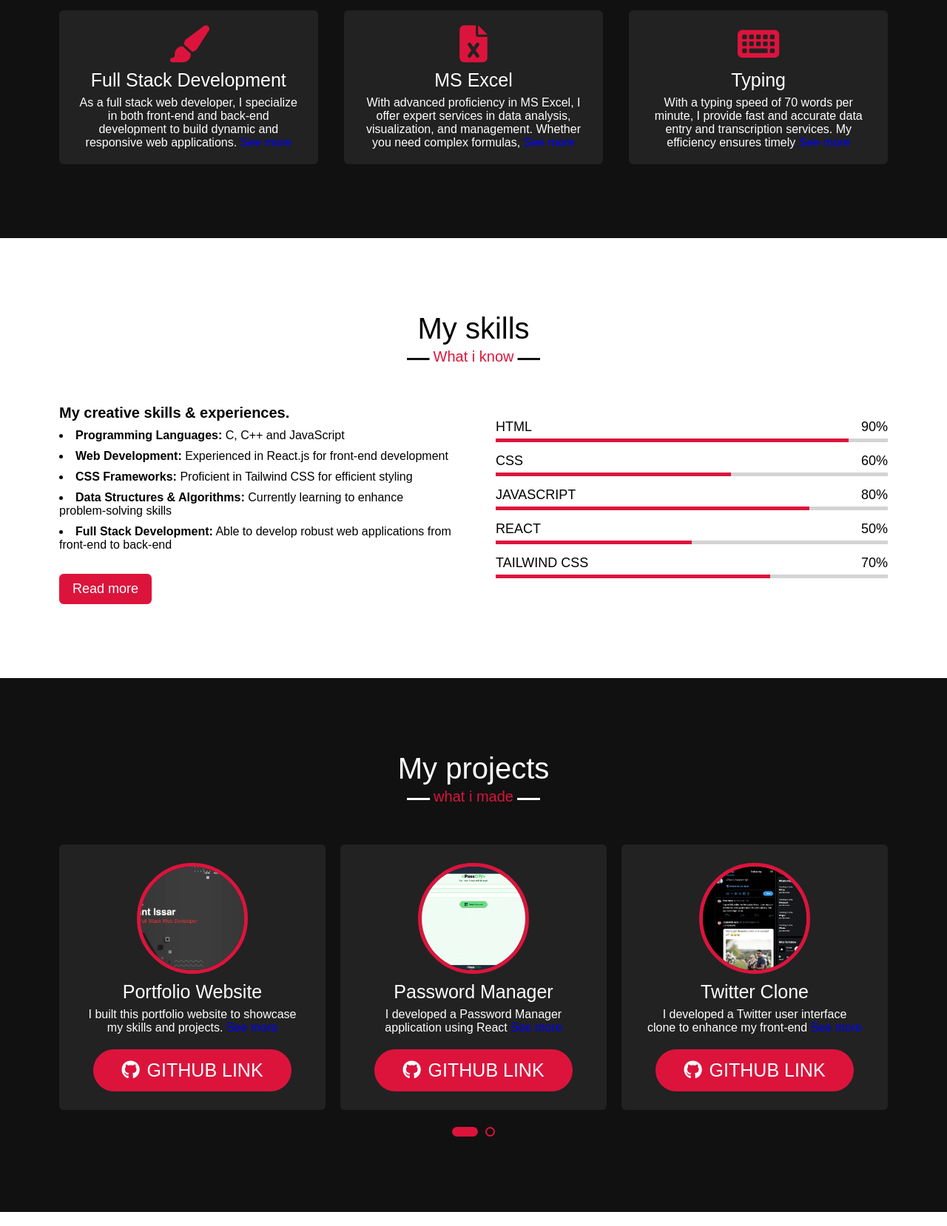
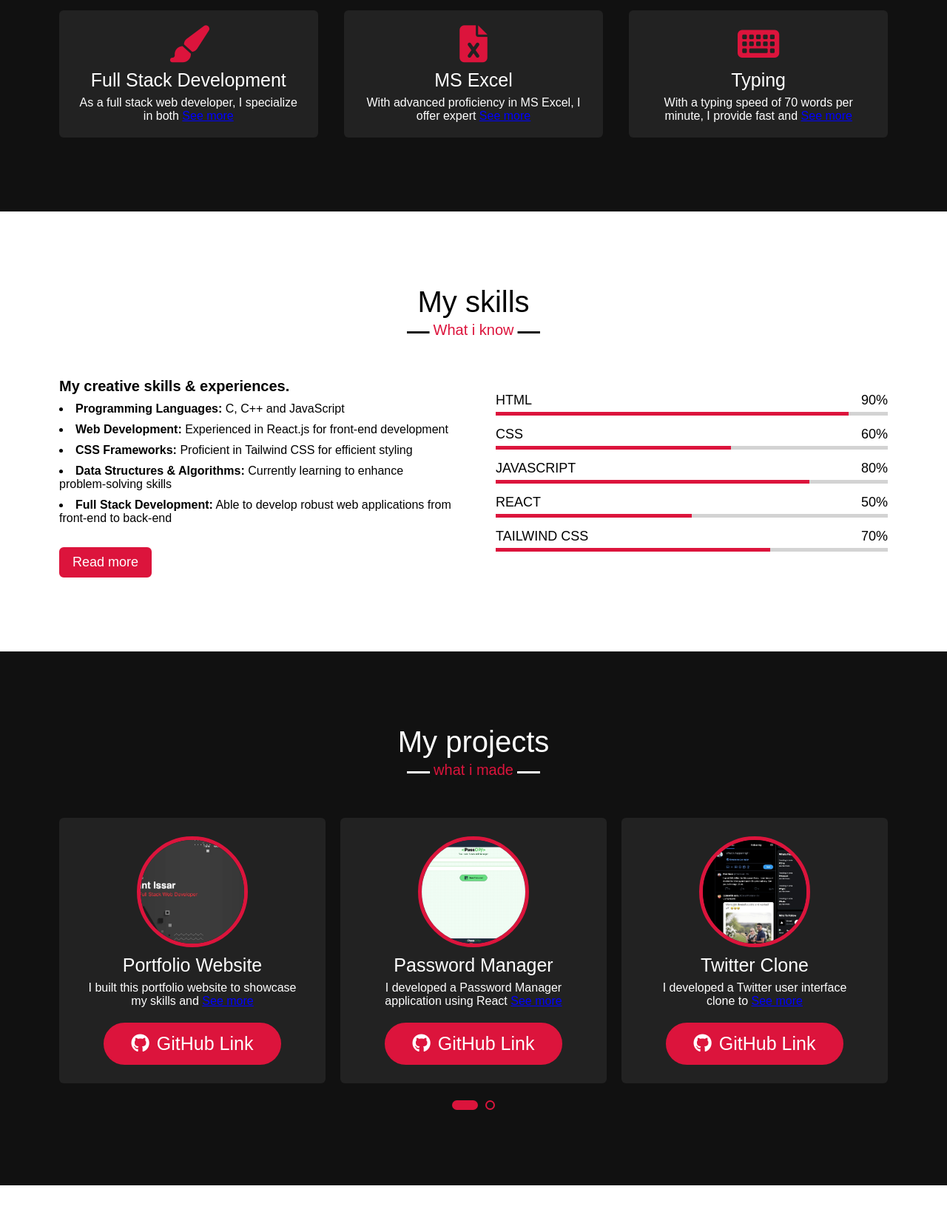
Before and after one commit to IssarHemant/Portfolio-Website, a plain HTML site: page index.html in a window 1280 px wide. Shown: the part 1740-3398 px from the top of the page at 74% size. Drawn offline with nearby package versions, Linux system fonts and the light colour scheme; a script that the page names is missing.

```diff
--- a/index.html
+++ b/index.html
@@ -67,19 +67,19 @@
                 <div class="box">
                     <i class="fa-solid fa-paintbrush"></i>
                     <div class="text">Full Stack Development</div>
-                    <p>As a full stack web developer, I specialize in both front-end and back-end development to build dynamic and responsive web applications. <span class="seemore1">See more</span><span class="content1">From crafting intuitive user interfaces to designing robust server-side solutions, I deliver end-to-end web solutions tailored to meet your business needs. Let's bring your digital vision to life with seamless functionality and a user-centric approach.</span></p>
+                    <p>As a full stack web developer, I specialize in both <span class="seemore1">See more</span><span class="content1">front-end and back-end development to build dynamic and responsive web applications. From crafting intuitive user interfaces to designing robust server-side solutions, I deliver end-to-end web solutions tailored to meet your business needs. Let's bring your digital vision to life with seamless functionality and a user-centric approach.</span></p>
                 </div>
               </div>
               <div class="card">
                 <div class="box">
                     <i class="fa-solid fa-file-excel"></i>                    <div class="text">MS Excel</div>
-                    <p>With advanced proficiency in MS Excel, I offer expert services in data analysis, visualization, and management. Whether you need complex formulas, <span class="seemore2">See more</span><span class="content2">pivot tables, or custom macros, I can transform raw data into actionable insights and streamline your data workflows for better decision-making and efficiency.</span></p>
+                    <p>With advanced proficiency in MS Excel, I offer expert <span class="seemore2">See more</span><span class="content2">services in data analysis, visualization, and management. Whether you need complex formulas, pivot tables, or custom macros, I can transform raw data into actionable insights and streamline your data workflows for better decision-making and efficiency.</span></p>
                 </div>
                 </div>
                 <div class="card">
                     <div class="box">
                         <i class="fa-solid fa-keyboard"></i>                        <div class="text">Typing</div>
-                        <p>With a typing speed of 70 words per minute, I provide fast and accurate data entry and transcription services. My efficiency ensures timely <span class="seemore3">See more</span><span class="content3">and precise completion of tasks, helping you manage your information seamlessly and focus on what matters most.</span></p>
+                        <p>With a typing speed of 70 words per minute, I provide fast and <span class="seemore3">See more</span><span class="content3">accurate data entry and transcription services. My efficiency ensures timely and precise completion of tasks, helping you manage your information seamlessly and focus on what matters most.</span></p>
                     </div>
                   </div>
               </div>
@@ -151,8 +151,8 @@
                     <div class="box">
                     <img src="Portfolio.png" alt="">
                     <div class="text">Portfolio Website</div>
-                    <p>I built this portfolio website to showcase my skills and projects. <span class="seemore8">See more</span><span class="content8">The site is developed using HTML, CSS, JavaScript, and jQuery. It features a clean, responsive design and interactive elements that provide a seamless user experience. The site includes sections for my projects, skills, and contact information, allowing visitors to easily navigate and learn more about my work.</span></p>
-                    <button class="github"><span><i class="fa-brands fa-github"></i></span><a href="https://github.com/IssarHemant/Portfolio-Website.git">GITHUB LINK</a></button>
+                    <p>I built this portfolio website to showcase my skills and <span class="seemore8">See more</span><span class="content8">The site is developed using HTML, CSS, JavaScript, and jQuery. It features a clean, responsive design and interactive elements that provide a seamless user experience. The site includes sections for my projects, skills, and contact information, allowing visitors to easily navigate and learn more about my work.</span></p>
+                    <button class="github"><span><i class="fa-brands fa-github"></i></span><a href="https://github.com/IssarHemant/Portfolio-Website.git">GitHub Link</a></button>
                 </div>
             </div>
             <div class="card">
@@ -160,23 +160,23 @@
                 <img src="Passwordmanager.png" alt="">
                 <div class="text">Password Manager</div>
                 <p>I developed a Password Manager application using React <span class="seemore7">See more</span><span class="content7">and Tailwind CSS to provide a secure and user-friendly solution for managing passwords. This project includes fields for entering the website URL, username, and password. Users can store their passwords in the device's local storage, and the application also allows them to edit and delete their saved details as needed. By leveraging React for dynamic functionality and Tailwind CSS for a responsive design, this project demonstrates my ability to build practical and efficient web applications with comprehensive data management features.</span></p>
-                <button class="github"><span><i class="fa-brands fa-github"></i></span><a href="https://github.com/IssarHemant/PASSWORD-MANAGER.git">GITHUB LINK</a></button>
+                <button class="github"><span><i class="fa-brands fa-github"></i></span><a href="https://github.com/IssarHemant/PASSWORD-MANAGER.git">GitHub Link</a></button>
             </div>
         </div>
                 <div class="card">
                     <div class="box">
                     <img src="Twitter.png" alt="">
                     <div class="text">Twitter Clone</div>
-                    <p>I developed a Twitter user interface clone to enhance my front-end <span class="seemore5">See more</span><span class="content5">development skills using Tailwind CSS. This project replicates the design and layout of the Twitter platform, featuring responsive design, consistent styling, and user experience. By leveraging Tailwind CSS, I was able to create a visually appealing and functionally accurate clone, demonstrating my ability to implement modern CSS frameworks in web development.</span></p>
-                    <button class="github"><span><i class="fa-brands fa-github"></i></span><a href="https://github.com/IssarHemant/TWITTER-CLONE.git">GITHUB LINK</a></button>
+                    <p>I developed a Twitter user interface clone to <span class="seemore5">See more</span><span class="content5">enhance my front-end development skills using Tailwind CSS. This project replicates the design and layout of the Twitter platform, featuring responsive design, consistent styling, and user experience. By leveraging Tailwind CSS, I was able to create a visually appealing and functionally accurate clone, demonstrating my ability to implement modern CSS frameworks in web development.</span></p>
+                    <button class="github"><span><i class="fa-brands fa-github"></i></span><a href="https://github.com/IssarHemant/TWITTER-CLONE.git">GitHub Link</a></button>
                 </div>
             </div>
             <div class="card">
                 <div class="box">
                 <img src="Microsoft.png" alt="">
                 <div class="text">Microsoft Clone</div>
-                <p>I created a Microsoft user interface clone to refine my front-end <span class="seemore6">See more</span><span class="content6">development skills with Tailwind CSS. This project replicates the design and layout of the Microsoft homepage, featuring a responsive design and a cohesive visual style. Using Tailwind CSS, I crafted an accurate and aesthetically pleasing clone, showcasing my proficiency in utilizing modern CSS frameworks to build sophisticated web interfaces.</span></p>
-                <button class="github"><span><i class="fa-brands fa-github"></i></span><a href="https://github.com/IssarHemant/MICROSOFT-CLONE.git">GITHUB LINK</a></button>
+                <p>I created a Microsoft user interface clone to refine <span class="seemore6">See more</span><span class="content6">my front-end development skills with Tailwind CSS. This project replicates the design and layout of the Microsoft homepage, featuring a responsive design and a cohesive visual style. Using Tailwind CSS, I crafted an accurate and aesthetically pleasing clone, showcasing my proficiency in utilizing modern CSS frameworks to build sophisticated web interfaces.</span></p>
+                <button class="github"><span><i class="fa-brands fa-github"></i></span><a href="https://github.com/IssarHemant/MICROSOFT-CLONE.git">GitHub Link</a></button>
             </div>
         </div>
             </div>
--- a/styles.css
+++ b/styles.css
@@ -274,41 +274,44 @@
   font-weight: 500;
   margin: 10px 0 7px 0;
 }
-  .services .max-width .serv-content .card .box .seemore1{
-    color:blue;
+.services .max-width .serv-content .card .box .seemore1 {
+  color: blue;
+  text-decoration: underline;
 }
-  .services .max-width .serv-content .card .box .seemore1.show{
-    display:none;
+.services .max-width .serv-content .card .box .seemore1.show {
+  display: none;
 }
-  .services .max-width .serv-content .card .box .content1{
-    display:none;
+.services .max-width .serv-content .card .box .content1 {
+  display: none;
 }
-  .services .max-width .serv-content .card .box .content1.show{
-    display:block;
+.services .max-width .serv-content .card .box .content1.show {
+  display: block;
 }
-  .services .max-width .serv-content .card .box .seemore2{
-    color:blue;
+.services .max-width .serv-content .card .box .seemore2 {
+  color: blue;
+  text-decoration: underline;
 }
-  .services .max-width .serv-content .card .box .seemore2.show{
-    display:none;
+.services .max-width .serv-content .card .box .seemore2.show {
+  display: none;
 }
-  .services .max-width .serv-content .card .box .content2{
-    display:none;
+.services .max-width .serv-content .card .box .content2 {
+  display: none;
 }
-  .services .max-width .serv-content .card .box .content2.show{
-    display:block;
+.services .max-width .serv-content .card .box .content2.show {
+  display: block;
 }
-  .services .max-width .serv-content .card .box .seemore3{
-    color:blue;
+.services .max-width .serv-content .card .box .seemore3 {
+  color: blue;
+  text-decoration: underline;
 }
-  .services .max-width .serv-content .card .box .seemore3.show{
-    display:none;
+.services .max-width .serv-content .card .box .seemore3.show {
+  display: none;
 }
-  .services .max-width .serv-content .card .box .content3{
-    display:none;
+.services .max-width .serv-content .card .box .content3 {
+  display: none;
 }
-  .services .max-width .serv-content .card .box .content3.show{
-    display:block;
+.services .max-width .serv-content .card .box .content3.show {
+  display: block;
 }
 /* skills section styling */
 .skills .title::after {
@@ -336,7 +339,7 @@
   border-radius: 6px;
   border: 2px solid crimson;
   transition: all 0.3s ease;
-    cursor:pointer;
+  cursor: pointer;
 }
 .skills .skills-content .left a:hover {
   color: crimson;
@@ -400,14 +403,14 @@
 .line5 {
   padding-bottom: 10px;
 }
-.skills .max-width .skills-content .column .readmorecontent{
-display:none;
+.skills .max-width .skills-content .column .readmorecontent {
+  display: none;
 }
-.skills .max-width .skills-content .column .readmorecontent.show{
-  display:block;
+.skills .max-width .skills-content .column .readmorecontent.show {
+  display: block;
 }
-  .skills .max-width .skills-content .column .readmore.show{
-    display:none;
+.skills .max-width .skills-content .column .readmore.show {
+  display: none;
 }
 /* projects section styling */
 .projects .title::after {
@@ -460,75 +463,80 @@ display:none;
   border: 2px solid crimson;
   transition: all 0.3s ease;
 }
-  .projects .max-width .carousel .card button span{
-   margin-right:10px;
+.projects .max-width .carousel .card button span {
+  margin-right: 10px;
 }
-  .projects .max-width .carousel .card button a{
-    color:white;
+.projects .max-width .carousel .card button a {
+  color: white;
 }
-  .projects .carousel .card:hover button{
+.projects .carousel .card:hover button {
   background: black;
   border: 2px solid black;
 }
-  .projects .carousel .card .box .seemore4{
-    color:blue;
+.projects .carousel .card .box .seemore4 {
+  color: blue;
+  text-decoration: underline;
 }
-  .projects .carousel .card .box .seemore4.show{
-   display:none;
+.projects .carousel .card .box .seemore4.show {
+  display: none;
 }
-  .projects .carousel .card .box .content4{
-    display:none;
+.projects .carousel .card .box .content4 {
+  display: none;
 }
-  .projects .carousel .card .box .content4.show{
-    display:block;
+.projects .carousel .card .box .content4.show {
+  display: block;
 }
-  .projects .carousel .card .box .seemore5{
-    color:blue;
+.projects .carousel .card .box .seemore5 {
+  color: blue;
+  text-decoration: underline;
 }
-  .projects .carousel .card .box .seemore5.show{
-   display:none;
+.projects .carousel .card .box .seemore5.show {
+  display: none;
 }
-  .projects .carousel .card .box .content5{
-    display:none;
+.projects .carousel .card .box .content5 {
+  display: none;
 }
-  .projects .carousel .card .box .content5.show{
-    display:block;
+.projects .carousel .card .box .content5.show {
+  display: block;
 }
-  .projects .carousel .card .box .seemore6{
-    color:blue;
+.projects .carousel .card .box .seemore6 {
+  color: blue;
+  text-decoration: underline;
 }
-  .projects .carousel .card .box .seemore6.show{
-   display:none;
+.projects .carousel .card .box .seemore6.show {
+  display: none;
 }
-  .projects .carousel .card .box .content6{
-    display:none;
+.projects .carousel .card .box .content6 {
+  display: none;
 }
-  .projects .carousel .card .box .content6.show{
-    display:block;
+.projects .carousel .card .box .content6.show {
+  display: block;
 }
-  .projects .carousel .card .box .seemore7{
-    color:blue;
+.projects .carousel .card .box .seemore7 {
+  color: blue;
+  text-decoration: underline;
 }
-  .projects .carousel .card .box .seemore7.show{
-   display:none;
+.projects .carousel .card .box .seemore7.show {
+  display: none;
 }
-  .projects .carousel .card .box .content7{
-    display:none;
+.projects .carousel .card .box .content7 {
+  display: none;
 }
-  .projects .carousel .card .box .content7.show{
-    display:block;
+.projects .carousel .card .box .content7.show {
+  display: block;
 }
-  .projects .carousel .card .box .seemore8{
-    color:blue;
+.projects .carousel .card .box .seemore8 {
+  color: blue;
+  text-decoration: underline;
 }
-  .projects .carousel .card .box .seemore8.show{
-    display:none;
+.projects .carousel .card .box .seemore8.show {
+  display: none;
 }
-  .projects .carousel .card .box .content8{
-    display:none;
+.projects .carousel .card .box .content8 {
+  display: none;
 }
-  .projects .carousel .card .box .content8.show{
-    display:block;
+.projects .carousel .card .box .content8.show {
+  display: block;
 }
 .owl-dots {
   text-align: center;
```
Also changed, not shown: 1 other file. Lines whose indentation alone changed are shown as unchanged.
